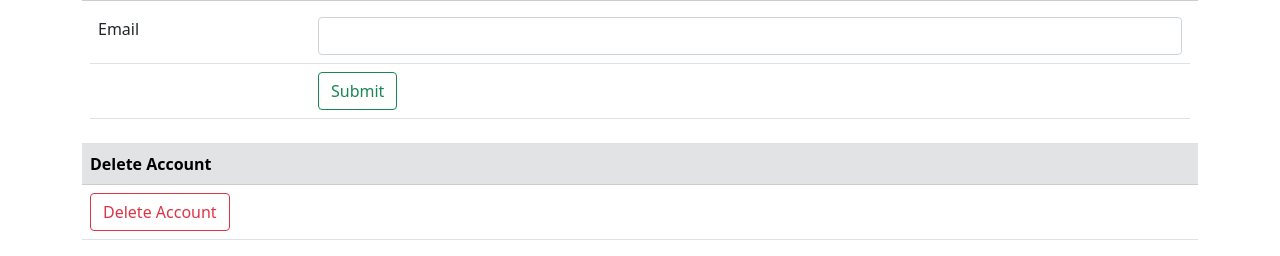
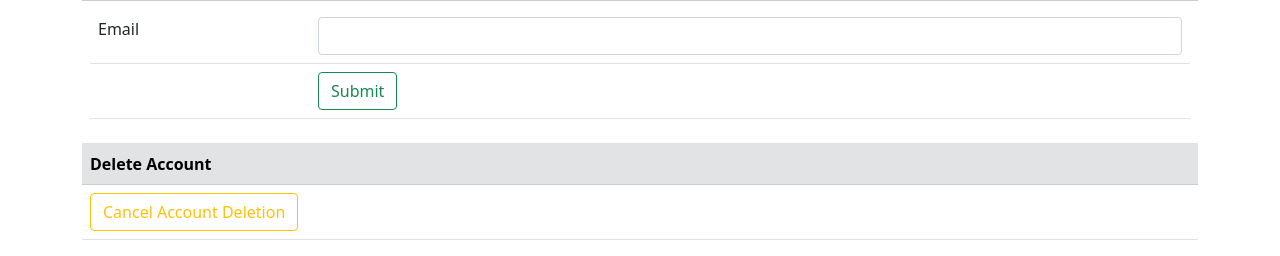
Before and after one commit to James-Garden/my-media-list-v2, a Django app: page /edit_account in a window 1280 px wide. Shown: the part 875-1131 px from the top of the page. Run offline with Django 4.2, Linux system fonts and the light colour scheme; a user stored in the database is signed in; tables that the repository leaves empty hold one stand-in row (values such as "Sample post"); some libraries are stand-ins or nearby versions.

Commit message:
added account deletion

```diff
--- a/user/templates/user/edit_account.html
+++ b/user/templates/user/edit_account.html
@@ -135,10 +135,16 @@
                 </td>
             </tr>
             <tr>
-                <td colspan="2">
-                    <button type="button" class="btn btn-outline-danger" data-bs-toggle="modal" data-bs-target="#accountDeletionModal">
-                        Delete Account
-                    </button>
+                <td>
+                    {% if marked_for_deletion %}
+                        <button type="button" class="btn btn-outline-warning">
+                            Cancel Account Deletion
+                        </button>
+                    {% else %}
+                        <button type="button" class="btn btn-outline-danger" data-bs-toggle="modal" data-bs-target="#accountDeletionModal">
+                            Delete Account
+                        </button>
+                    {% endif %}
                 </td>
             </tr>
         </tbody>
--- a/user/views.py
+++ b/user/views.py
@@ -1,8 +1,8 @@
 from datetime import date, timedelta
 from django.contrib.auth.forms import PasswordChangeForm
 from utils.shortcuts import redirect_next
-from .forms import SignUpForm, EditProfileForm
-from .models import User
+from user.forms import SignUpForm, EditProfileForm
+from user.models import User
 from utils.messages import notice
 from django.contrib.auth import authenticate, login
 from django.contrib.auth.views import LoginView
@@ -98,6 +98,7 @@ def edit_account(request):
 
     return render(request, 'user/edit_account.html', context={
         'password_form': password_form,
+        'marked_for_deletion': current_user.marked_for_deletion
     })
 
 
@@ -108,14 +109,16 @@ def delete_account(request):
         return redirect_next(reverse('user:login'), reverse('user:edit_account'))
 
     if request.method == 'GET':
-        return redirect(reverse('user:login'))
+        if current_user.marked_for_deletion:
+            return render(request, 'user/deletion_confirmation.html', context={
+                'deletion_date': current_user.deletion_date.strftime("%d %B %Y")
+            })
+        else:
+            return redirect(reverse("user:edit_account"))
 
     deletion_date = date.today() + timedelta(days=7)
     current_user.deletion_date = deletion_date
     current_user.marked_for_deletion = True
     current_user.save()
-    print(current_user.marked_for_deletion)
 
-    return render(request, 'user/deletion_confirmation.html', context={
-        'deletion_date': deletion_date.strftime("%d %B %Y")
-    })
+    return redirect(reverse("user:delete_account"))
```
Also changed, not shown: user/templates/user/deletion_confirmation.html (+4 -3 lines).
